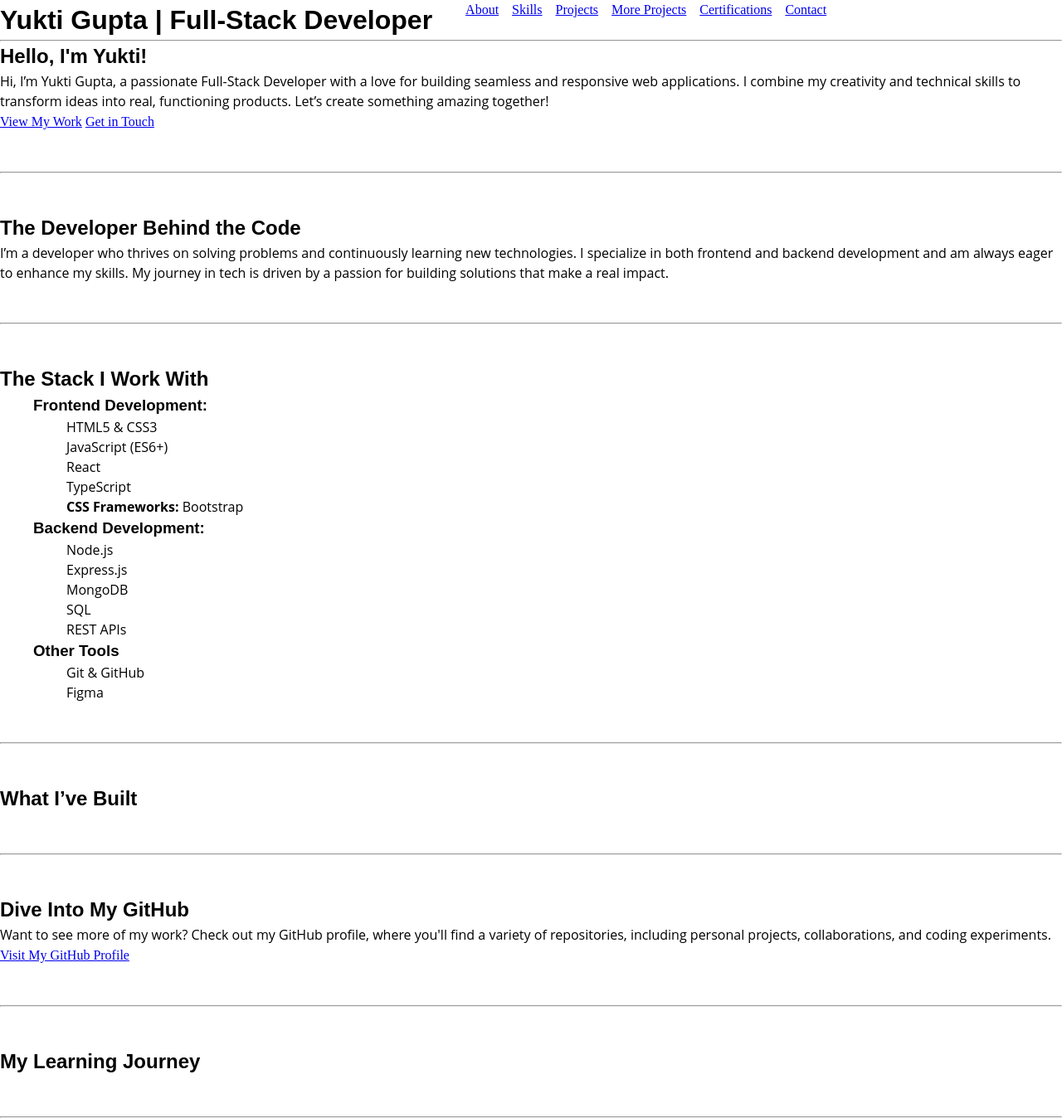
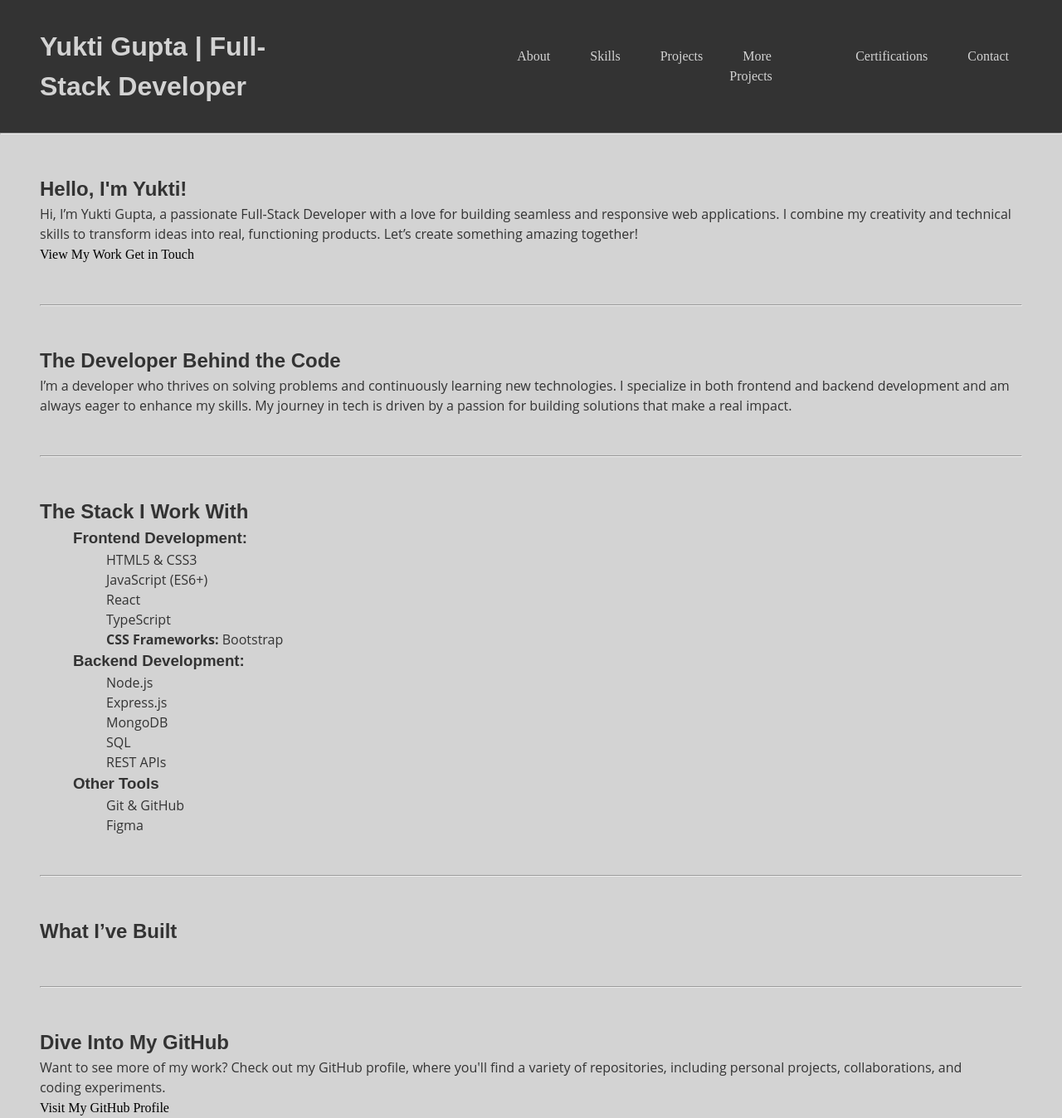
Before and after one commit to yMeeraki/Portfolio-Website, a plain HTML site: page index.html in a window 1280 px wide. Shown: the top 1348 px of the page at 83% size. Drawn offline with Linux system fonts and the light colour scheme; a script that the page names is missing.

Commit message:
Added Styling to Navbar

```diff
--- a/index.html
+++ b/index.html
@@ -41,10 +41,10 @@
         </nav>
     </header>
     <hr />
-    <main>
+    <main class="main">
         <!--    Welcome Section    -->
         <section>
-            <article>
+            <article class="content-section">
                 <h2>
                     Hello, I'm Yukti!
                 </h2>
@@ -58,7 +58,7 @@
         <hr />
         <!--    About Section   -->
         <section id="about-section">
-            <article>
+            <article class="content-section">
                 <h2>
                     The Developer Behind the Code
                 </h2>
@@ -70,7 +70,7 @@
         <hr />
         <!--    Skills Section  -->
         <section id="skills-section">
-            <article>
+            <article class="content-section">
                 <h2>
                     The Stack I Work With
                 </h2>
@@ -117,7 +117,7 @@
         <hr />
         <!--    Projects Section    -->
         <section id="projects-section">
-            <article>
+            <article class="content-section">
                 <h2>
                     What I’ve Built
                 </h2>
@@ -126,7 +126,7 @@
         <hr />
         <!--    More Projects Section   -->
         <section id= "more-project-section">
-            <article>
+            <article class="content-section">
                 <h2>
                     Dive Into My GitHub
                 </h2>
@@ -139,7 +139,7 @@
         <hr />
         <!--    Certification Section   -->
         <section id="certification-section">
-            <article>
+            <article class="content-section">
                 <h2>
                     My Learning Journey
                 </h2>
@@ -147,8 +147,8 @@
         </section>
         <hr />
         <!--    Contact Section -->
-        <section id="contact-section">
-            <article>
+        <section id="contact-section" class="main">
+            <article class="content-section">
                 <!--    Contact Details -->
                 <h2>
                     Let's Connect!
@@ -186,8 +186,8 @@
             </article>
             <hr />
             <!--    Contact form Section    -->
-            <section>
-                <article>
+            <section >
+                <article class="content-section">
                     <h2>
                         Let’s Chat!
                     </h2>
@@ -199,7 +199,7 @@
                             You can reach me directly by filling out the form below, or connect with me through my email and social links. Looking forward to hearing from you!
                         </strong>
                     </p>
-                </article>
+
                     <form>
                         <label for="name-input">Name:</label>
                         <input type="text" id="name-input" placeholder="Your Name" required>
@@ -218,6 +218,7 @@
                             <em>yuktigupta95@gmail.com</em>
                     </p>
                 </section>
+            </article>
         </section>
     </main>
     <footer>
--- a/styling/index.css
+++ b/styling/index.css
@@ -1,9 +1,9 @@
 /*
 Color Palette
 -----------------------------------
-Primary Color: Slate Blue (#6A5ACD)
-Secondary Color: Cream (#FFF5E1)
-Accent Color: Charcoal (#333333)
+Primary Color: Light Gray (#D3D3D3)
+Secondary Color:  Deep Charcoal (#333333)
+Accent Color: Cobalt Blue (#0056B3)
 
 Typography
 -----------------------------------
@@ -15,14 +15,19 @@ Font Weights
 Montserrat: Bold (700) for headers and semi-bold (600) for subheadings
 Open Sans: Regular (400) for body text and Medium (500) for emphasis on links or buttons.
 */
+body{
+    color:#333333;
+}
 /*
     Main element Styling
 */
-main{
+.main{
     font-family: "Open Sans" , sans-serif;
     display: flex;
     flex-direction: column;
     gap:3rem;
+    padding: 3rem;
+    background-color: #D3D3D3;
 }
 
 /*
@@ -30,6 +35,11 @@ main{
 */
 header{
     display: flex;
+    background-color: #333333;
+    color:#D3D3D3;
+    padding: 2rem 3rem;
+    align-items: center;
+    font-family: "Montserrat", sans-serif;
 }
 
 /*
@@ -39,7 +49,21 @@ nav ul {
     display: flex;
     flex-direction: row;
     gap:1rem;
+    color:#D3D3D3;
 }
+
+/*
+    <nav> <ul> <li> <a> (Navbar items styling)
+*/
+nav ul li a{
+    color:#D3D3D3;
+    font-weight: 500;
+    padding: 1rem;
+}
+
+/*
+    <section> element Styling
+*/
 
 
 /* Headers */
--- a/styling/reset.css
+++ b/styling/reset.css
@@ -49,3 +49,8 @@
   li{
     list-style: none;
   }
+
+  a{
+    text-decoration: none;
+    color: black;
+  }
```
Also changed, not shown: 1 other file. Lines whose indentation alone changed are shown as unchanged.
